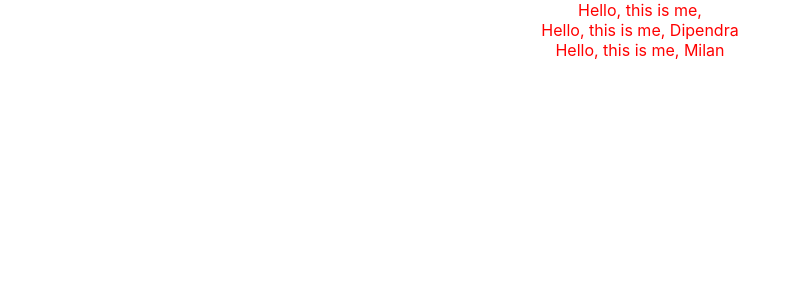
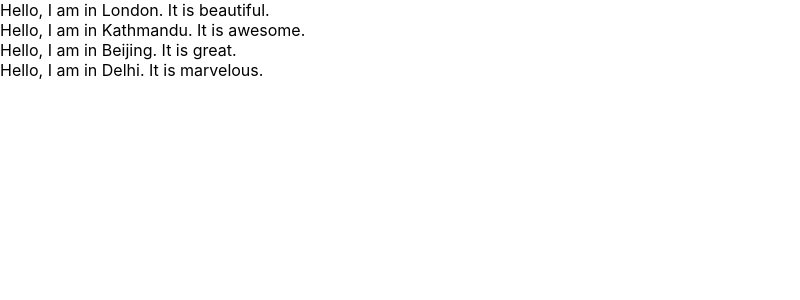
Before and after one commit to dealbisac/first-project-a, a React (Create React App) app: page / in a window 1280 px wide. Shown: the top 300 px of the page, without its empty margins (0-800 px from the left). Built offline with nearby package versions, Linux system fonts and the light colour scheme.

Commit message:
call component with props

```diff
--- a/src/App.js
+++ b/src/App.js
@@ -1,12 +1,18 @@
 import './App.css';
-import Hello from './components/Hello'
+import City from './components/City';
 
 function App() {
   return (
     <div className="App">
-      <Hello/>
-      <Hello name="Dipendra" />
-      <Hello name="Milan"/>
+      <City city="London" feature="beautiful"/>
+      <City city="Kathmandu" feature="awesome"/>
+      <City city="Beijing" feature="great"/>
+      <City city="Delhi" feature="marvelous"/>
+
+      {/* <p>Hello, I am in London. It is beautiful.</p>
+      <p>Hello, I am in Kathmandu. It is awesome.</p>
+      <p>Hello, I am in Beijing. It is great.</p>
+      <p>Hello, I am in Delhi. It is marvelous.</p> */}
     </div>
   );
 }
--- /dev/null
+++ b/src/components/City.jsx
@@ -0,0 +1,9 @@
+import React from 'react'
+
+const City = (props) => {
+  return (
+    <p>Hello, I am in {props.city}. It is {props.feature}.</p>
+  )
+}
+
+export default City
```
Also changed, not shown: src/components/City.css (added).
